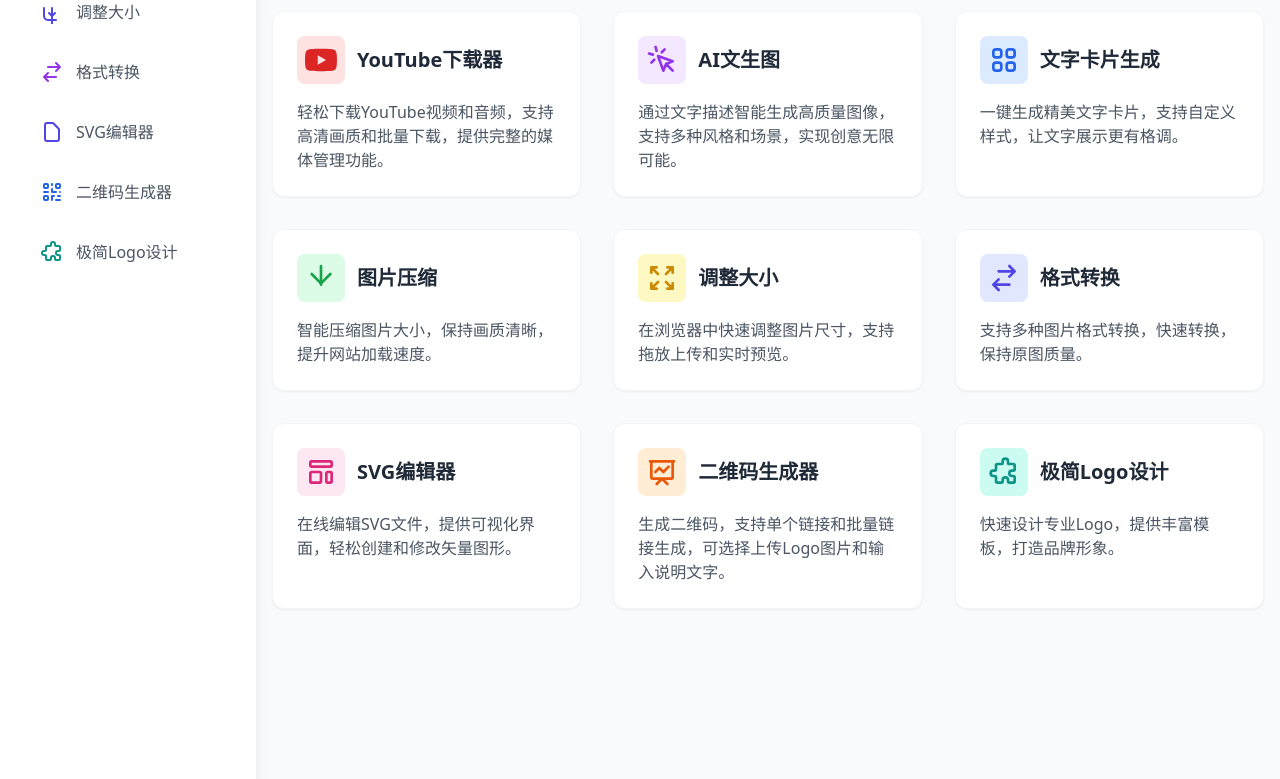
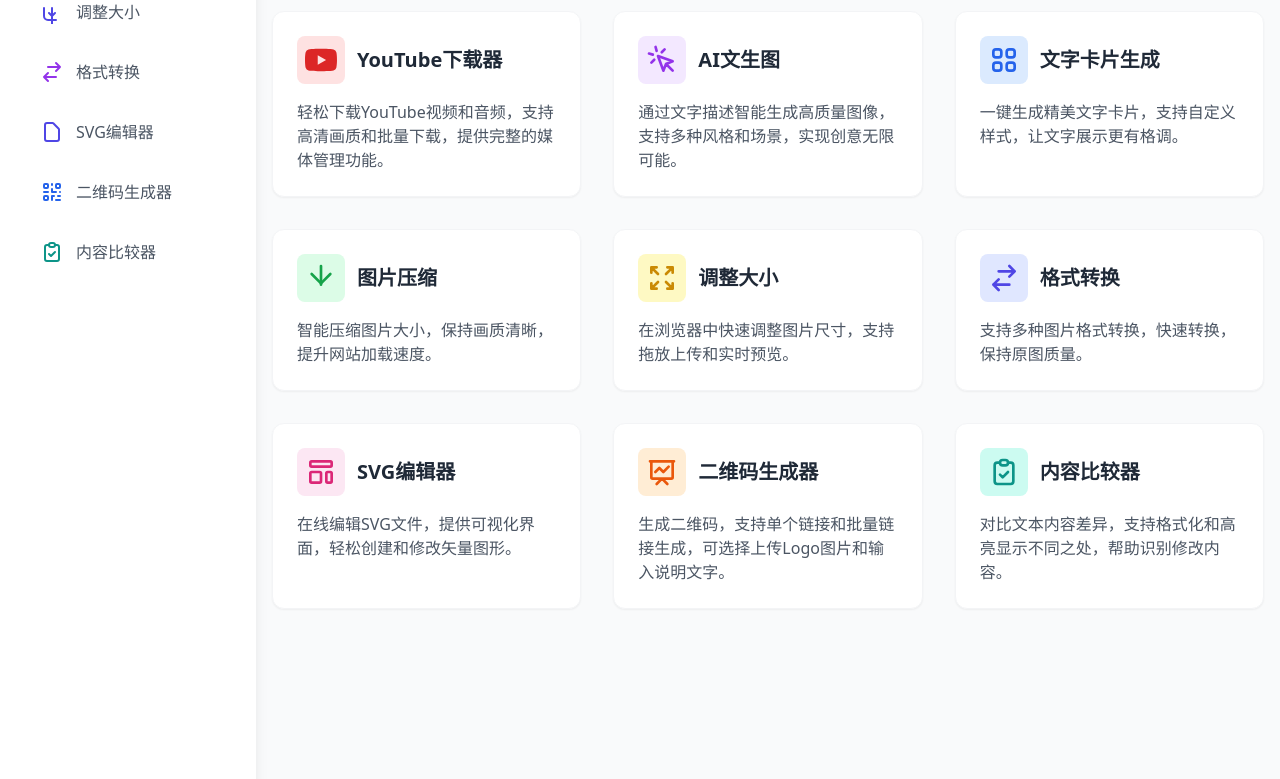
Before and after one commit to JianfuYang/medias_tools, a FastAPI app: page / in a window 1280 px wide. Shown: the part 450-1229 px from the top of the page. Run offline with FastAPI, Linux system fonts and the light colour scheme; parts of the project's set-up code (start-up, migrations or seed data) failed here and were passed over; some libraries are stand-ins or nearby versions.

Commit message:
增加内容比较器

```diff
--- a/config/tools.py
+++ b/config/tools.py
@@ -165,5 +165,23 @@ TOOLS_CONFIG = {
             }
         ],
         'progress': 100
+    },
+    'content_diff': {
+        'name': '内容比较器',
+        'features': [
+            {
+                'title': '文本对比',
+                'desc': '快速识别两段文本的差异'
+            },
+            {
+                'title': '格式化显示',
+                'desc': '清晰展示修改内容'
+            },
+            {
+                'title': '高亮标注',
+                'desc': '突出显示不同之处'
+            }
+        ],
+        'progress': 100
     }
 }
--- a/main.py
+++ b/main.py
@@ -124,7 +124,7 @@ async def tool_page(request: Request, tool_id: str):
         )
 
     # 如果是已完成的工具，重定向到专门的路由
-    if tool_id in ['youtube', 'chatgpt', 'image-resize', 'image-compress', 'image-format', 'svg-editor', 'text-card','qrcode']:
+    if tool_id in ['youtube', 'chatgpt', 'image-resize', 'image-compress', 'image-format', 'svg-editor', 'text-card','qrcode','content-diff']:
         return RedirectResponse(url=f"/tools/{tool_id}/")
 
     # 其他工具显示开发中页面
--- a/templates/home/tools_grid.html
+++ b/templates/home/tools_grid.html
@@ -105,16 +105,16 @@
         <p class="text-gray-600">生成二维码，支持单个链接和批量链接生成，可选择上传Logo图片和输入说明文字。</p>
     </a>
 
-    <!-- 极简Logo设计 -->
-    <a href="/tools/logo-design" class="group bg-white rounded-xl shadow-sm hover:shadow-lg transition-all duration-200 p-6 border border-gray-100">
+    <!-- 内容比较器 -->
+    <a href="/tools/content-diff" class="group bg-white rounded-xl shadow-sm hover:shadow-lg transition-all duration-200 p-6 border border-gray-100">
         <div class="flex items-center mb-4">
             <div class="w-12 h-12 flex items-center justify-center rounded-lg bg-teal-100 group-hover:bg-teal-200 transition-colors duration-200">
                 <svg class="w-8 h-8 text-teal-600" fill="none" stroke="currentColor" viewBox="0 0 24 24">
-                    <path stroke-linecap="round" stroke-linejoin="round" stroke-width="2" d="M11 4a2 2 0 114 0v1a1 1 0 001 1h3a1 1 0 011 1v3a1 1 0 01-1 1h-1a2 2 0 100 4h1a1 1 0 011 1v3a1 1 0 01-1 1h-3a1 1 0 01-1-1v-1a2 2 0 10-4 0v1a1 1 0 01-1 1H7a1 1 0 01-1-1v-3a1 1 0 00-1-1H4a2 2 0 110-4h1a1 1 0 001-1V7a1 1 0 011-1h3a1 1 0 001-1V4z"/>
+                    <path stroke-linecap="round" stroke-linejoin="round" stroke-width="2" d="M9 5H7a2 2 0 00-2 2v12a2 2 0 002 2h10a2 2 0 002-2V7a2 2 0 00-2-2h-2M9 5a2 2 0 002 2h2a2 2 0 002-2M9 5a2 2 0 012-2h2a2 2 0 012 2m-6 9l2 2 4-4"/>
                 </svg>
             </div>
-            <h2 class="ml-3 text-xl font-semibold text-gray-800 group-hover:text-blue-600 transition-colors duration-200">极简Logo设计</h2>
+            <h2 class="ml-3 text-xl font-semibold text-gray-800 group-hover:text-blue-600 transition-colors duration-200">内容比较器</h2>
         </div>
-        <p class="text-gray-600">快速设计专业Logo，提供丰富模板，打造品牌形象。</p>
+        <p class="text-gray-600">对比文本内容差异，支持格式化和高亮显示不同之处，帮助识别修改内容。</p>
     </a>
 </div>
--- a/templates/navigation/nav_items.html
+++ b/templates/navigation/nav_items.html
@@ -88,12 +88,12 @@
     </div>
 </a>
 
-<!-- 极简Logo设计 -->
-<a href="/tools/logo-design" class="nav-item {{ 'active' if current_tool == '/tools/logo-design' else '' }}">
+<!-- 修改内容比较器的样式 -->
+<a href="/tools/content-diff" class="nav-item {{ 'active' if current_tool == '/tools/content-diff' else '' }}">
     <div class="flex items-center px-6 py-2.5">
         <svg class="nav-icon text-teal-600" fill="none" stroke="currentColor" viewBox="0 0 24 24">
-            <path stroke-linecap="round" stroke-linejoin="round" stroke-width="2" d="M11 4a2 2 0 114 0v1a1 1 0 001 1h3a1 1 0 011 1v3a1 1 0 01-1 1h-1a2 2 0 100 4h1a1 1 0 011 1v3a1 1 0 01-1 1h-3a1 1 0 01-1-1v-1a2 2 0 10-4 0v1a1 1 0 01-1 1H7a1 1 0 01-1-1v-3a1 1 0 00-1-1H4a2 2 0 110-4h1a1 1 0 001-1V7a1 1 0 011-1h3a1 1 0 001-1V4z"/>
+            <path stroke-linecap="round" stroke-linejoin="round" stroke-width="2" d="M9 5H7a2 2 0 00-2 2v12a2 2 0 002 2h10a2 2 0 002-2V7a2 2 0 00-2-2h-2M9 5a2 2 0 002 2h2a2 2 0 002-2M9 5a2 2 0 012-2h2a2 2 0 012 2m-6 9l2 2 4-4"/>
         </svg>
-        <span class="nav-text">极简Logo设计</span>
+        <span class="nav-text">内容比较器</span>
     </div>
 </a>
```
Also changed, not shown: README.md.
